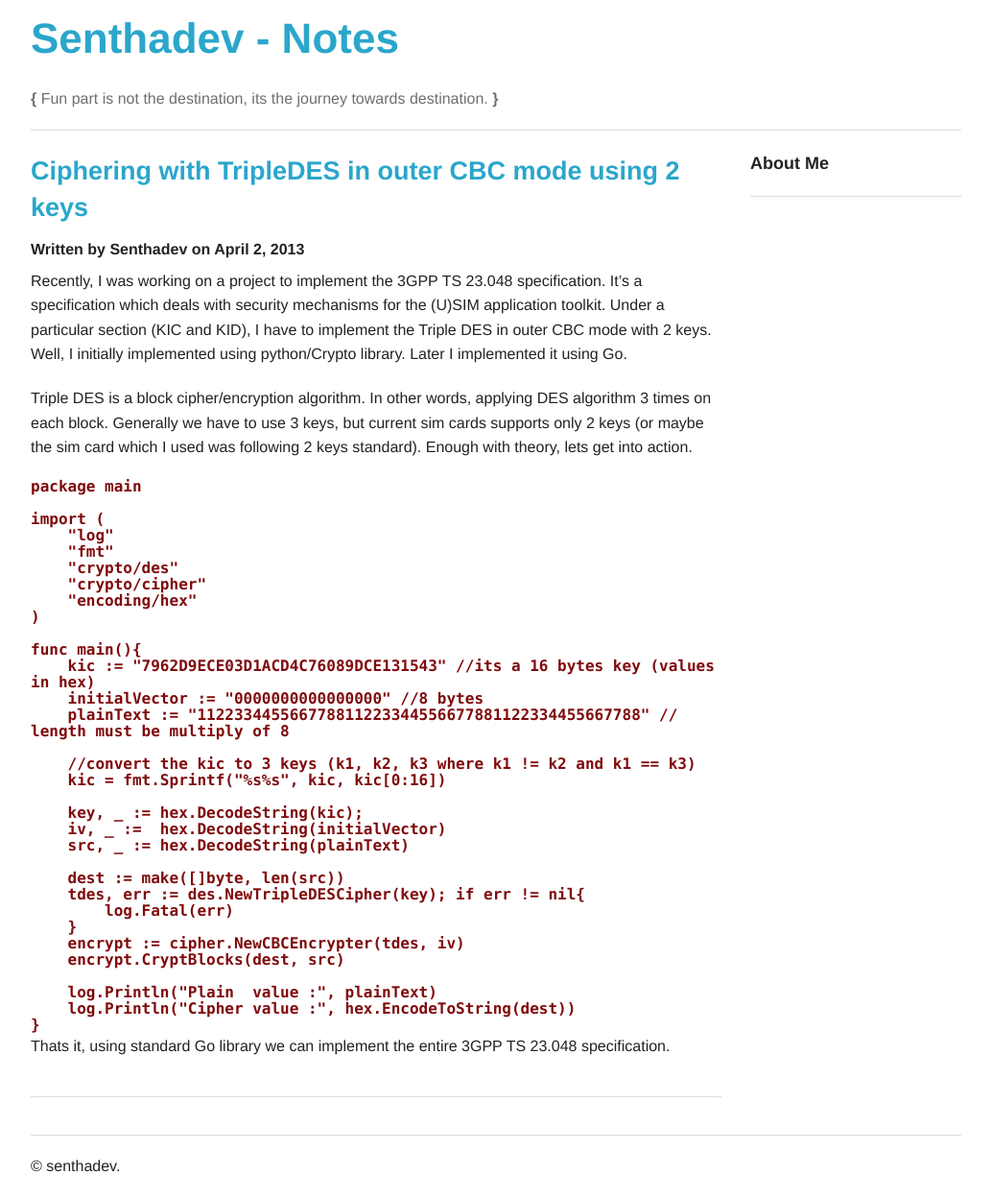
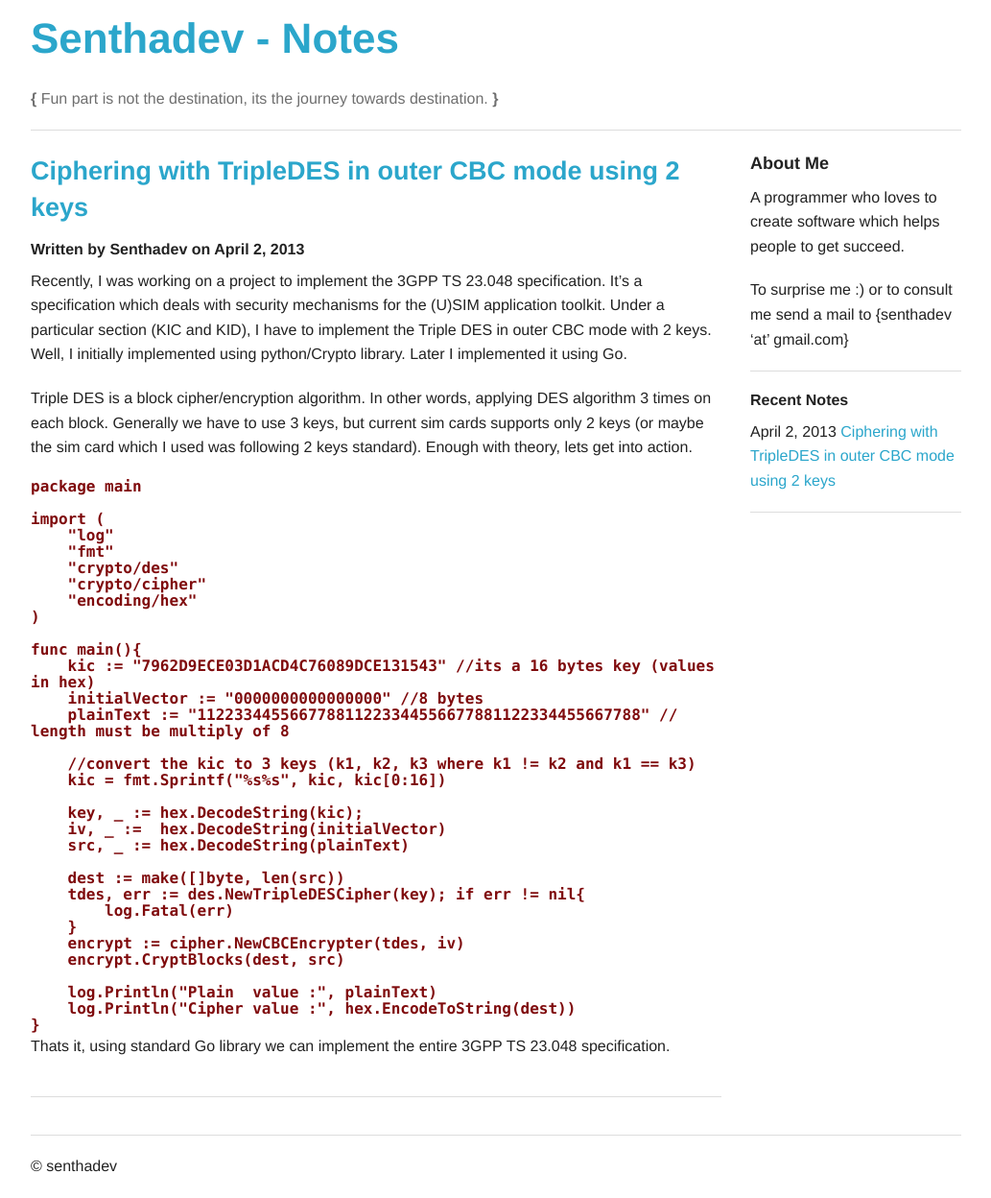
Before and after one commit to senthadev/senthadev.github.com, a Jekyll site: the page built from index.html, in a window 1280 px wide. Shown: the whole page at 96% size, without its empty margins (123-1156 px from the left). Built offline with Jekyll 4.4.1, drawn with Linux system fonts in a browser that asks for light colours; Markdown is read by kramdown in place of the engine named in the settings; the list of posts is cut into pages by our own code.

Commit message:
updated the layout

```diff
--- a/_layouts/layout.html
+++ b/_layouts/layout.html
@@ -33,6 +33,13 @@
     <!-- End Main Content -->
       <aside class="large-3 columns">
         <h5>About Me</h5>
+        <p>A programmer who loves to create software which helps people to get succeed.</p>
+        <p>To surprise me :) or to consult me send a mail to {senthadev ‘at’ gmail.com}</p>
+        <hr />
+        <h6>Recent Notes</h6>
+        {% for post in site.posts %}
+        <p><span>{{ post.date | date: "%B %e, %Y" }}</span> <a href="{{ post.url }}">{{ post.title }}</a></p>
+        {% endfor %}
         <hr />
       </aside>
     </div>
@@ -42,7 +49,7 @@
   <footer class="row">
     <div class="large-12 columns">
       <hr />
-      <p>&copy; senthadev.</p>
+      <p>&copy; senthadev</p>
     </div>
   </footer>
 
```
